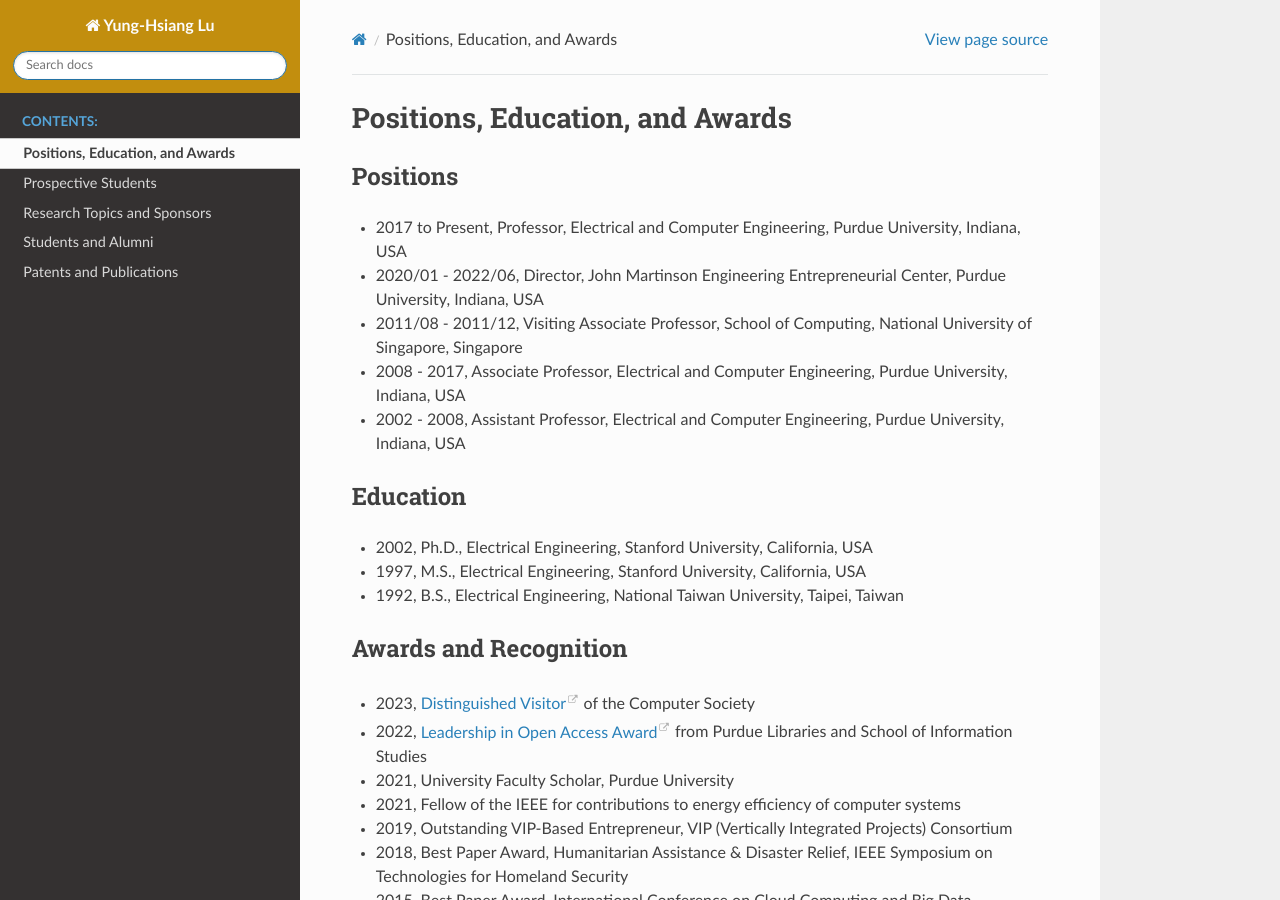
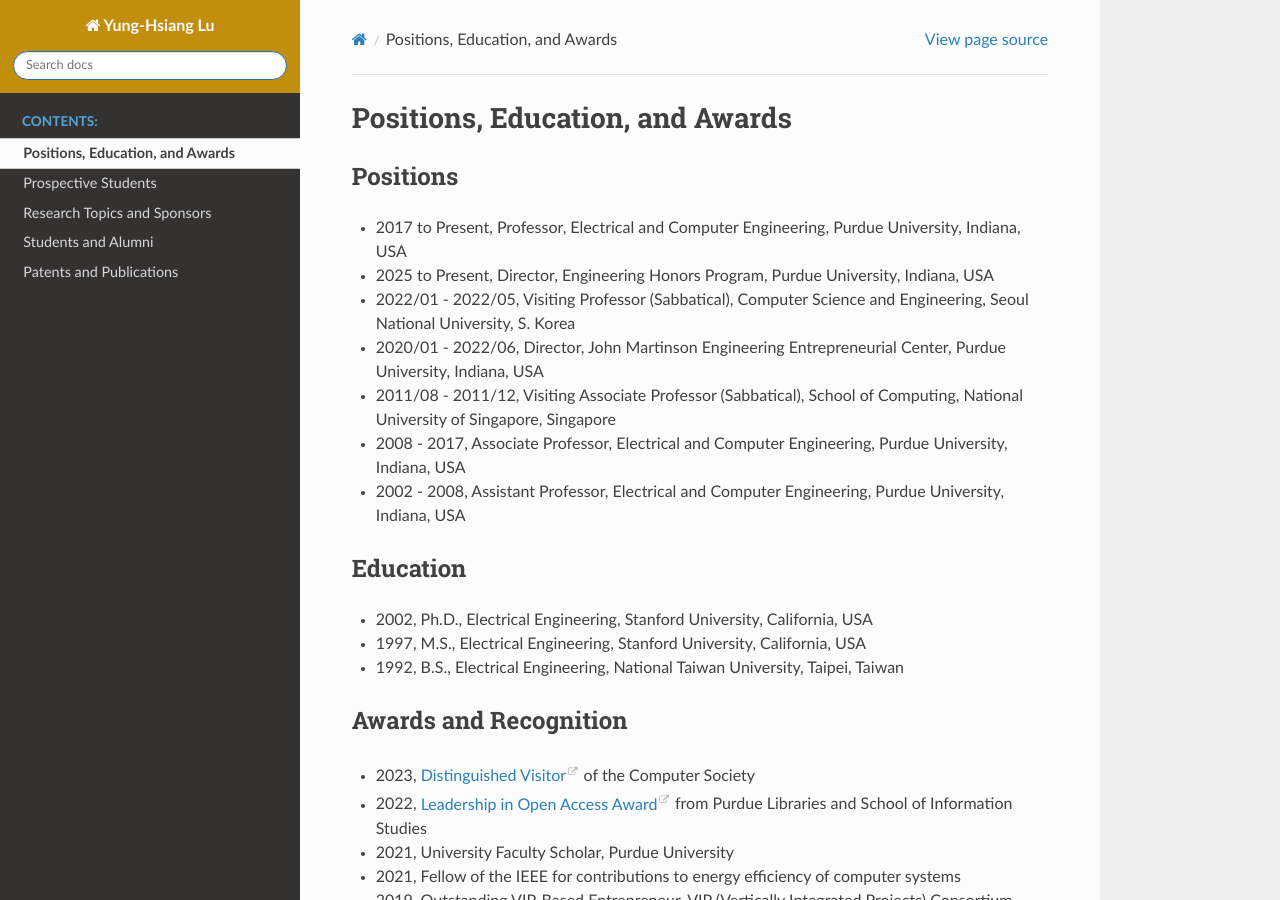
Before and after one commit to luyunghsiang/yhluweb, a Sphinx documentation site: the page built from source/education.rst, in a window 1280 px wide and 900 px high. Built offline with Sphinx 7.4.7 and the Read the Docs theme 3.1.0, drawn with Linux system fonts in a browser that asks for light colours; pages that are not in the unit, such as notebooks, are missing from menus.

Commit message:
update positions

```diff
--- a/source/education.rst
+++ b/source/education.rst
@@ -10,9 +10,13 @@
 
 - 2017 to Present, Professor, Electrical and Computer Engineering, Purdue University, Indiana, USA
 
+- 2025 to Present, Director, Engineering Honors Program, Purdue University, Indiana, USA
+
+- 2022/01 - 2022/05, Visiting Professor (Sabbatical), Computer Science and Engineering, Seoul National University, S. Korea
+
 - 2020/01 - 2022/06, Director, John Martinson Engineering  Entrepreneurial Center, Purdue University, Indiana, USA
 
-- 2011/08 - 2011/12, Visiting Associate Professor, School of Computing, National  University of Singapore, Singapore
+- 2011/08 - 2011/12, Visiting Associate Professor (Sabbatical), School of Computing, National  University of Singapore, Singapore
 
 - 2008 - 2017, Associate  Professor, Electrical and Computer Engineering, Purdue University, Indiana, USA
 
```
